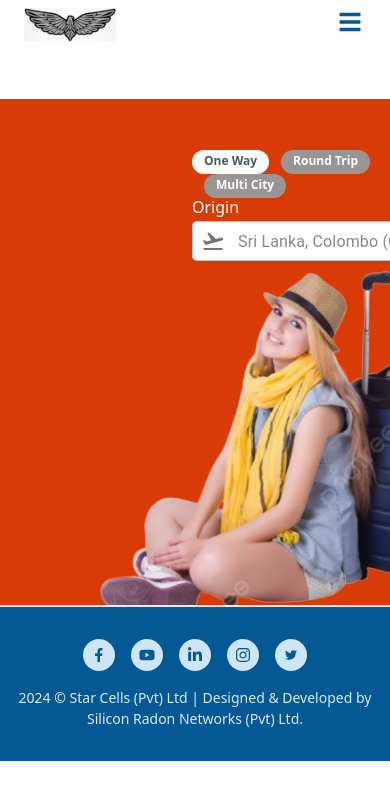
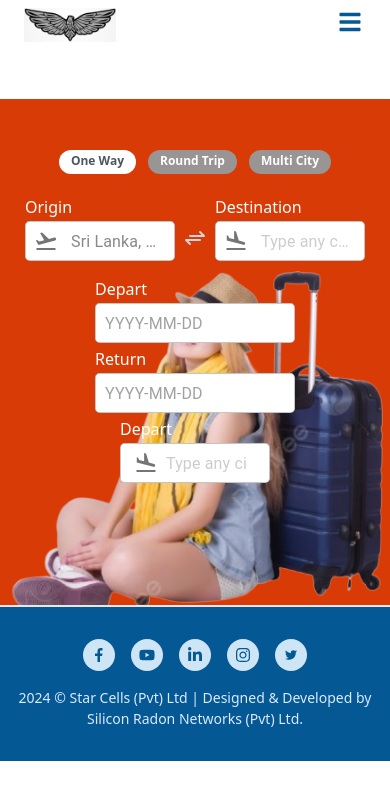
Before and after one commit to ayesh156/air-tickets, a React (Vite) app: page / in a window 390 px wide. Shown: the top 800 px of the page. Built offline with nearby package versions, Linux system fonts and the light colour scheme.

Commit message:
Home Hero Section Responsive Update

```diff
--- a/src/components/common/FlightOnWay.jsx
+++ b/src/components/common/FlightOnWay.jsx
@@ -3,7 +3,7 @@
 import {Box, InputAdornment} from "@mui/material";
 import {MdFlightLand, MdOutlineFlightTakeoff} from "react-icons/md";
 import {TbArrowsExchange} from "react-icons/tb";
-import React, {useEffect, useState} from "react";
+import {useEffect, useRef, useState} from "react";
 import s_img from "../../assets/home-img/flag-img/Flag_of_Sri_Lanka.png";
 import i_img from "../../assets/home-img/flag-img/Flag_of_India.png";
 import sp_img from "../../assets/home-img/flag-img/Flag_of_Singapore.png";
@@ -11,7 +11,6 @@
 import {DemoContainer} from "@mui/x-date-pickers/internals/demo";
 import {AdapterDayjs} from "@mui/x-date-pickers/AdapterDayjs";
 import {LocalizationProvider} from "@mui/x-date-pickers/LocalizationProvider";
-import {DateRangePicker} from "@mui/x-date-pickers-pro";
 import {DatePicker} from "@mui/x-date-pickers/DatePicker";
 
 const FlightOnWay = () => {
@@ -70,8 +69,27 @@
         }
     }, [options, originValue]);
 
+
+    const [dropdownVisible, setDropdownVisible] = useState(false);
+    const [inputValue, setInputValue] = useState('');
+
+    const handleInputChange = (event) => {
+        setInputValue(event.target.value);
+    };
+
+    const handleDropdownToggle = () => {
+        setDropdownVisible((prev) => !prev); // Toggle dropdown visibility
+    };
+
+    const handleOptionSelect = (city) => {
+        setInputValue(city); // Update input value with selected city
+        setDropdownVisible(false); // Close dropdown
+    };
+
+
     return (
-        <>
+        <div className="flex lg:flex-row flex-col gap-4 justify-center md:px-0 px-5 max-w-7xl">
+            <div className="flex flex-row gap-2 justify-center">
                 <div>
                     <span>Origin</span>
                     <Autocomplete
@@ -121,7 +139,11 @@
                                 variant="outlined"
                                 placeholder="Type any city or airport"
                                 className="rounded-[0.3rem]"
-                            style={{width: '258px', backgroundColor: "white", marginTop: "2px"}}
+                                style={{
+                                    width: window.innerWidth < 600 ? '150px' : window.innerWidth < 1200 ? '200px' : '258px', // Adjust width based on screen size
+                                    backgroundColor: 'white',
+                                    marginTop: '2px',
+                                }}
                                 InputProps={{
                                     ...params.InputProps,
                                     startAdornment: (
@@ -199,7 +221,11 @@
                                 variant="outlined"
                                 placeholder="Type any city or airport"
                                 className="rounded-[0.3rem]"
-                            style={{width: '258px', backgroundColor: "white", marginTop: "2px"}}
+                                style={{
+                                    width: window.innerWidth < 600 ? '150px' : window.innerWidth < 1200 ? '200px' : '258px', // Adjust width based on screen size
+                                    backgroundColor: 'white',
+                                    marginTop: '2px',
+                                }}
                                 InputProps={{
                                     ...params.InputProps,
                                     startAdornment: (
@@ -227,9 +253,10 @@
 
 
                 </div>
+            </div>
 
-
-            <div className="flex flex-row gap-1">
+            <div className="flex flex-col sm:flex-row justify-center items-center gap-1">
+                <div className="flex flex-col sm:flex-row justify-center items-center gap-1">
                     <div className="flex flex-col">
                         <span>Depart</span>
                         <div className="mt-[-6px]">
@@ -241,6 +268,7 @@
                                         className="bg-white rounded-[0.3rem]"
                                         format="YYYY-MM-DD"
                                         sx={{
+                                            width: '184px',
                                             '& .MuiInputBase-root': {
                                                 height: '40px', // Adjust height here
                                                 overflow: 'hidden',
@@ -249,6 +277,7 @@
                                                 padding: '10px', // Adjust padding if needed
                                             },
                                         }}
+
                                     />
                                 </DemoContainer>
                             </LocalizationProvider>
@@ -265,6 +294,7 @@
                                         className="bg-white rounded-[0.3rem]"
                                         format="YYYY-MM-DD"
                                         sx={{
+                                            width: '184px',
                                             '& .MuiInputBase-root': {
                                                 height: '40px', // Adjust height here
                                                 overflow: 'hidden',
@@ -279,9 +309,55 @@
                         </div>
                     </div>
                 </div>
+                <div className="flex flex-col justify-center gap-1">
+                    <span>Depart</span>
+                    <div className="mt-[-2px]">
+                    <TextField
+                        value={inputValue}
+                        onChange={handleInputChange}
+                        variant="outlined"
+                        placeholder="Type any city or airport"
+                        className="rounded-[0.3rem]"
+                        style={{
+                            width: window.innerWidth < 600 ? '150px' : window.innerWidth < 1200 ? '200px' : '185px',
+                            backgroundColor: "white",
+                        }}
+                        InputProps={{
+                            startAdornment: (
+                                <InputAdornment position="start">
+                            <span style={{display: 'flex', alignItems: 'center', height: '40px'}}>
+                                <MdFlightLand style={{fontSize: '24px'}}/>
+                            </span>
+                                </InputAdornment>
+                            ),
+                            style: {height: '40px', lineHeight: '5px', paddingRight: '10px', color: '#888888'},
+                        }}
+                        onClick={handleDropdownToggle} // Show dropdown on click
+                    />
+                    </div>
+                    {dropdownVisible && (
+                        <div className="absolute bg-white ml-[-1.4rem] z-10 mt-[11.7rem] w-[14.76rem] rounded-md shadow-xl">
+                            <span
+                                className="font-bold text-left w-full text-black text-[16px] px-2">TOP CITIES</span>
+                            <ul className="text-black">
+                                {/* Replace the options below with your actual city options */}
+                                <li onClick={() => handleOptionSelect('New York')}
+                                    className="px-2 py-1 hover:bg-gray-100 cursor-pointer">New York
+                                </li>
+                                <li onClick={() => handleOptionSelect('Los Angeles')}
+                                    className="px-2 py-1 hover:bg-gray-100 cursor-pointer">Los Angeles
+                                </li>
+                                <li onClick={() => handleOptionSelect('Chicago')}
+                                    className="px-2 py-1 hover:bg-gray-100 cursor-pointer">Chicago
+                                </li>
+                            </ul>
+                        </div>
+                    )}
+                </div>
+            </div>
 
 
-            </>
+        </div>
     )
 }
 
--- a/src/pages/Home.jsx
+++ b/src/pages/Home.jsx
@@ -34,12 +34,13 @@
 
     return (
         <div className="relative text-white w-full mt-12">
-            <div className="relative h-[31.6rem] bg-[#D93B07] overflow-hidden px-[5.5rem]">
+            <div className="relative h-[31.6rem] bg-[#D93B07] overflow-hidden">
                 {/* Image and buttons container */}
                 <img className="absolute bottom-[-2rem] h-96" src={travel_img} alt={travel_img}/>
 
                 {/* Dynamically generating buttons using map */}
-                <div className="absolute space-x-3 text-[12px] top-[3.2rem] font-semibold left-48">
+                <div className="absolute text-[12px] top-[3.2rem] font-semibold w-full">
+                    <div className="flex 2xl:justify-start justify-center space-x-3 2xl:pl-[12rem]">
                     {buttons.map((button, index) => (
                         <button
                             key={index}
@@ -49,10 +50,11 @@
                             {button.name}
                         </button>
                     ))}
+                    </div>
                 </div>
 
                 {/* Content box that updates based on button click */}
-                <div className="absolute flex flex-row gap-2 top-20 w-80 mt-4 left-48 bg-transparent">
+                <div className="absolute top-20 mt-4 w-full flex justify-center">
                     {renderActiveContent()}
                 </div>
             </div>
```
Lines whose indentation alone changed are shown as unchanged.
